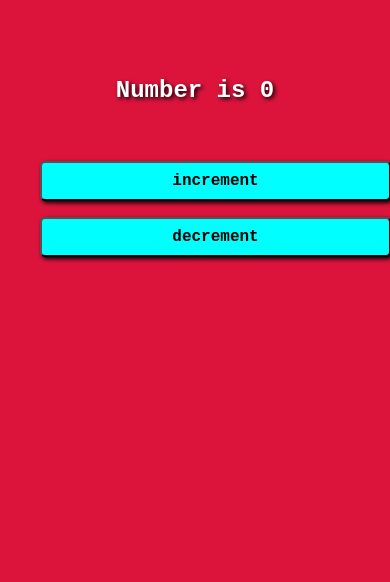
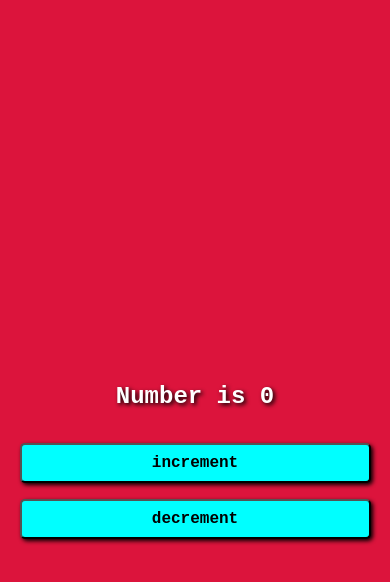
Before and after one commit to jigyanshsahu/increment-decrement, a React (Vite) app: page / in a window 390 px wide. Shown: the top 582 px of the page. Built offline with nearby package versions, Linux system fonts and the light colour scheme.

Commit message:
make website responsive for mobile

```diff
--- a/src/App.jsx
+++ b/src/App.jsx
@@ -3,7 +3,7 @@ import React, { useState } from 'react'
 const App = () => {
   const [num, setnum] = useState(0)
   return (
-    <div>
+    <div className="center-container">
       <h3>Number is {num}</h3>
       <button onClick={()=>setnum(num+1)}> increment</button>
    <button onClick={()=>setnum(num-1)}>decrement</button>
--- a/src/index.css
+++ b/src/index.css
@@ -1,14 +1,18 @@
 *{
   background-color: crimson;
   padding: 5px 20px;
+}
+.center-container {
+  min-height: 100vh;
+  display: flex;
+  flex-direction: column;
+  justify-content: center;
+  align-items: center;
 }
 button{
   border-radius: 5px;
   color: black;
   background-color: aqua;
-  left: 250px;
-  position: relative;
-top: 125px;
   width: 50vw;
   height: 50px;
   font-size: 20px;
@@ -19,16 +23,15 @@ top: 125px;
   transition: 0.3s;
   margin: 5px;
 
+  display: block;
 }
 
 h3{
-position: relative;
-left: 35%;
-top: 50px;
 color: white;
 font-family: 'Courier New', Courier, monospace;
 font-size: 40px;
 text-shadow: 2px 2px 4px #000000;
+  margin-bottom: 20px;
 
 }
 
```
